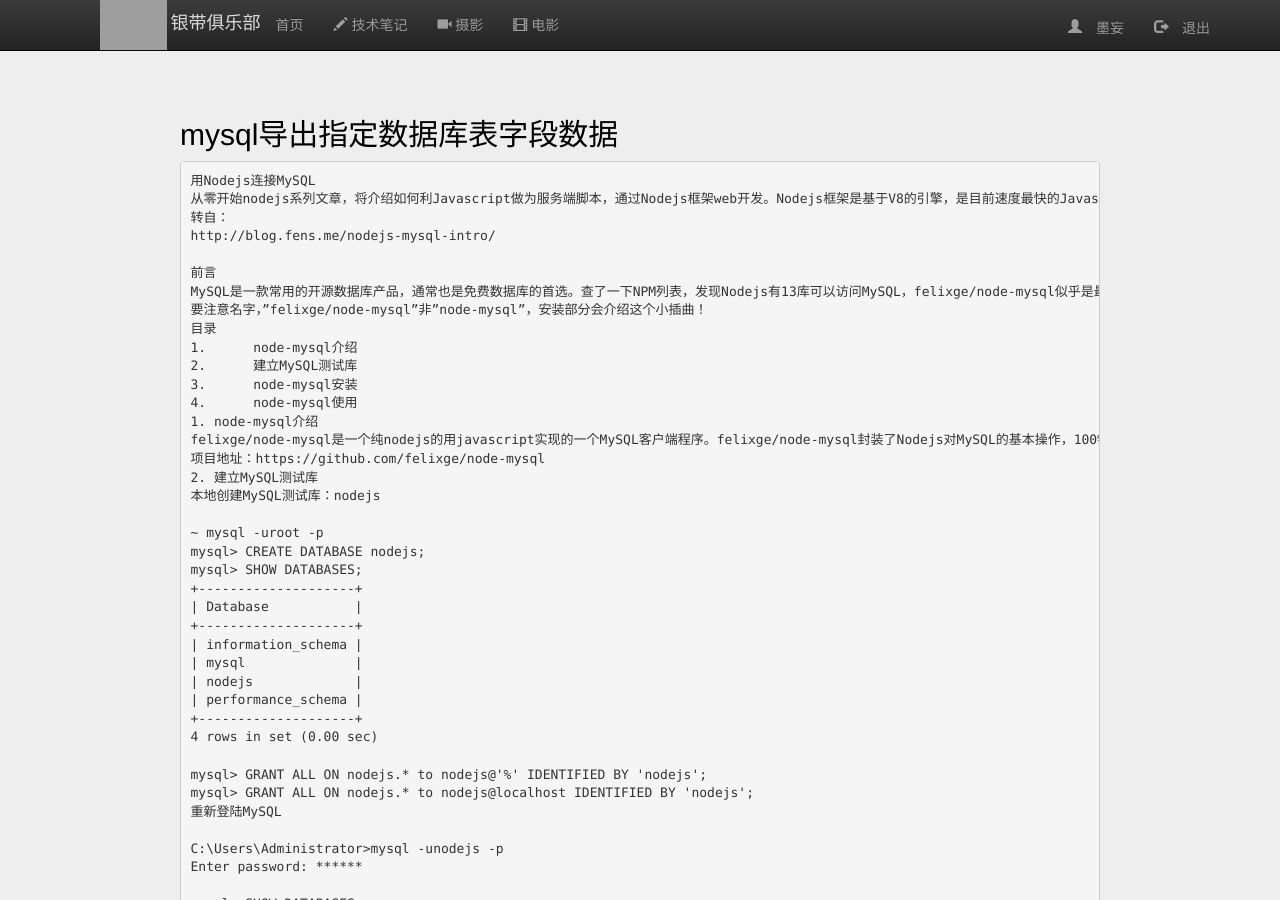
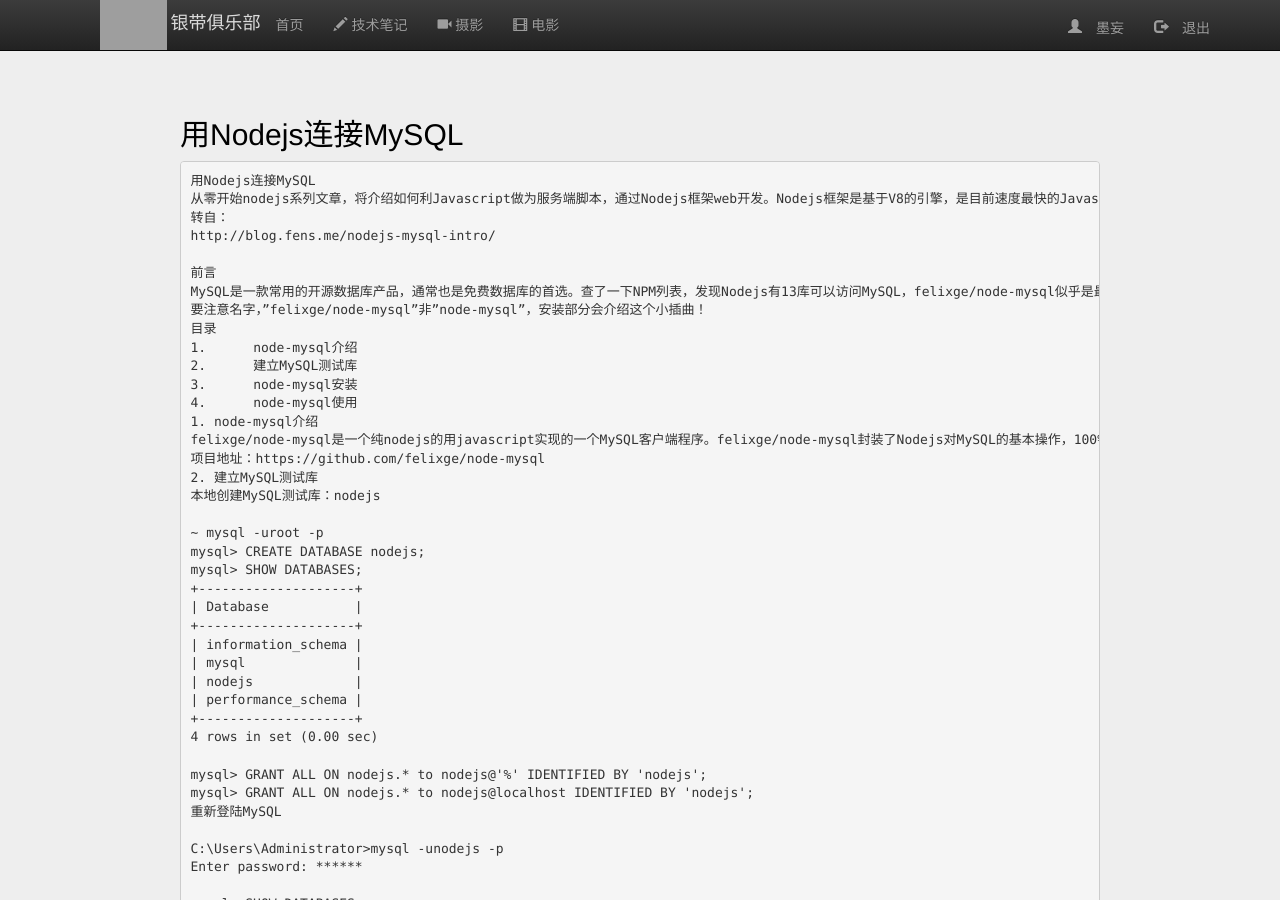
Before and after one commit to BravenHao/blog.indite.club, a Jekyll site: the page built from _posts/2015-07-03-technology_node_mysql.html, in a window 1280 px wide and 900 px high. Built offline with Jekyll 4.4.1, drawn with Linux system fonts in a browser that asks for light colours; nearby versions of some CDN libraries; comment, search, counter and statistics services are not loaded; grey boxes are pictures that could not be loaded.

Commit message:
edit last file

```diff
--- a/_posts/2015-07-03-technology_node_mysql.html
+++ b/_posts/2015-07-03-technology_node_mysql.html
@@ -1,6 +1,6 @@
 ---
 layout: article
-title: mysql导出指定数据库表字段数据
+title: 用Nodejs连接MySQL
 category: A01
 ---
 <h2>{{ page.title }}</h2>
```
